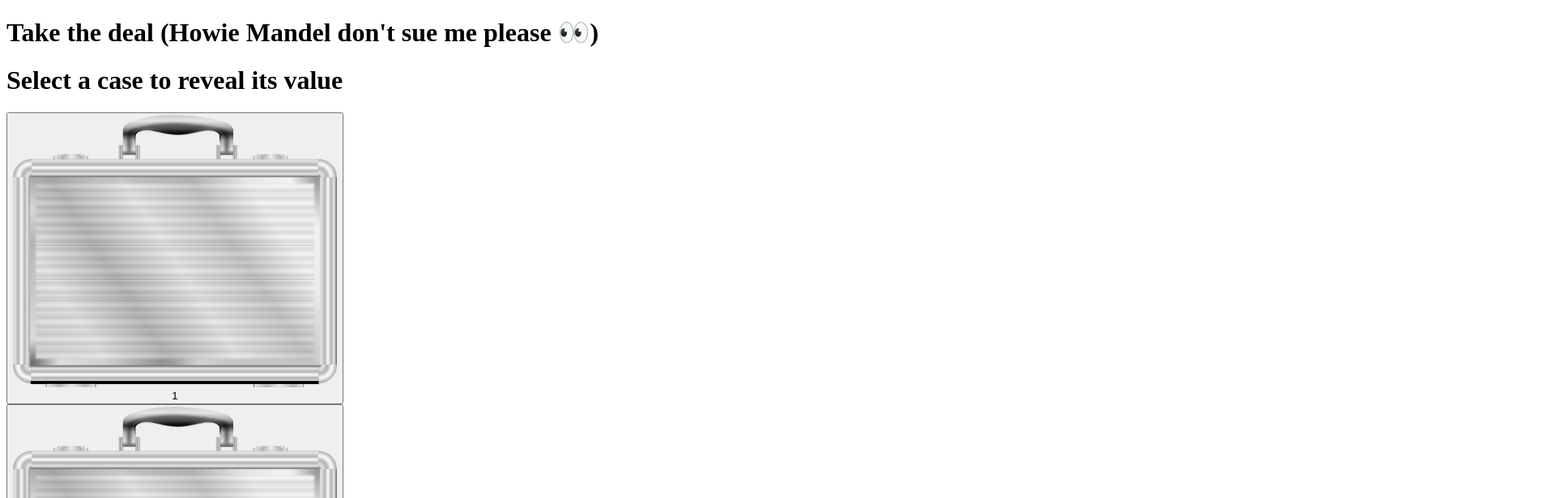
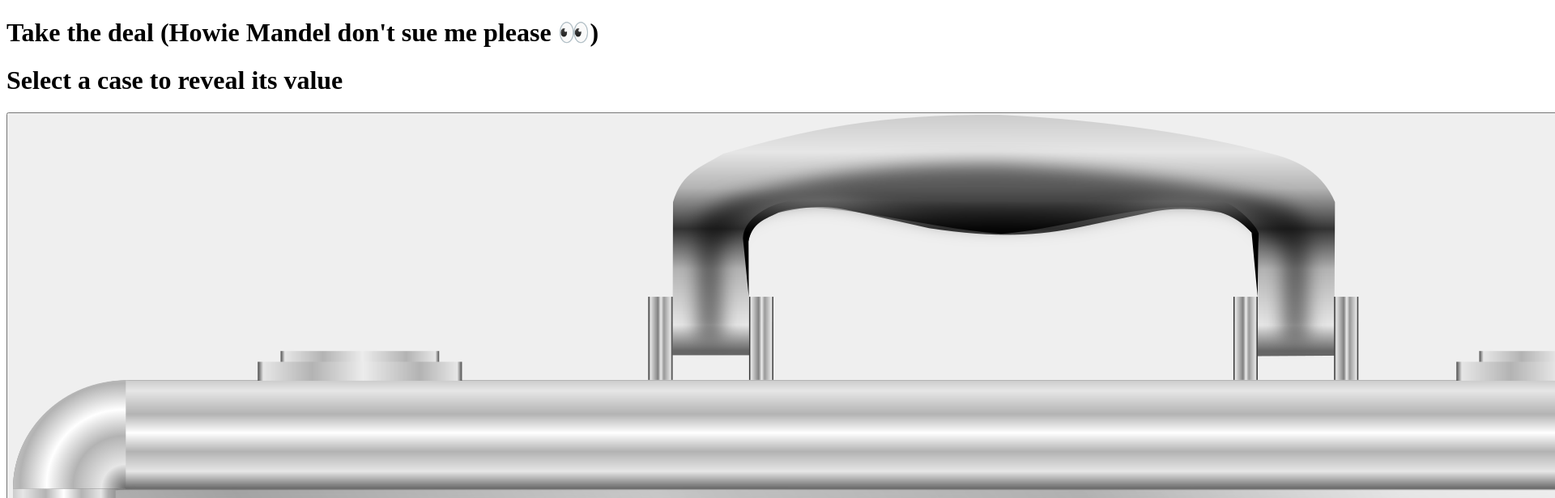
Before and after one commit to breadboi/take-a-deal, a Next.js app: page / in a window 1280 px wide. Shown: the top 616 px of the page at 81% size, 1920 px wide, since content can reach past the window. Built offline with nearby package versions, Linux system fonts and the light colour scheme.

Commit message:
Adding sizes prop to image

```diff
--- a/pages/index.tsx
+++ b/pages/index.tsx
@@ -89,7 +89,9 @@ const GamePage: React.FunctionComponent = () => {
                                         src={briefcasePic}
                                         alt="Briefcase"
                                         className="w-full h-full relative object-cover"
-                                        width={400}
+                                        sizes="(max-width: 768px) 100vw,
+                                                (max-width: 1200px) 50vw,
+                                                33vw"
                                         priority
                                     />
                                     <div className="absolute inset-0 flex justify-center items-center z-10 p-4 xl:text-3xl font-bold">
```
